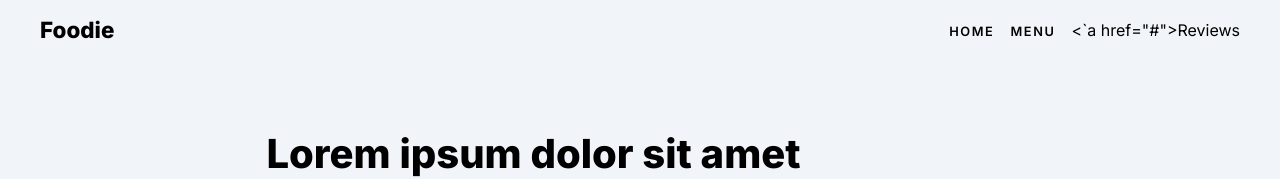
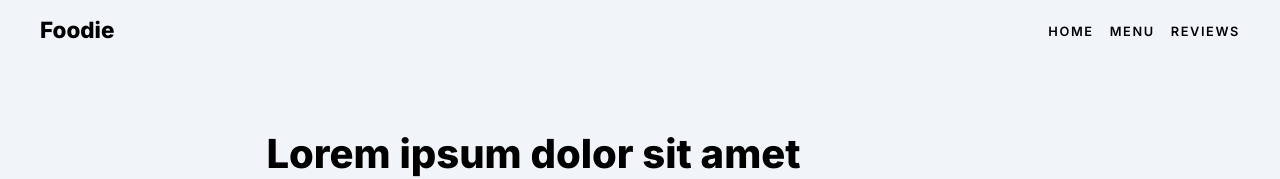
Before and after one commit to codeswingorg/restaurant-website, a plain HTML site: page index.html in a window 1280 px wide. Shown: the top 179 px of the page. Drawn offline with Linux system fonts and the light colour scheme.

Commit message:
fixed menu bug

```diff
--- a/index.html
+++ b/index.html
@@ -25,13 +25,13 @@
         <ul id="menu">
           <li class="menu-item"><a href="#">Home</a></li>
           <li class="menu-item"><a href="#">Menu</a></li>
-          <li class="menu-item"><`a href="#">Reviews</a></li>
+          <li class="menu-item"><a href="#">Reviews</a></li>
         </ul>
       </nav>
     </header>
     <!-- Main section -->
     <main>
-        <!-- Hero Section -->
+      <!-- Hero Section -->
       <section id="hero">
         <div id="hero-children" class="container">
           <div id="hero-cta">
```
